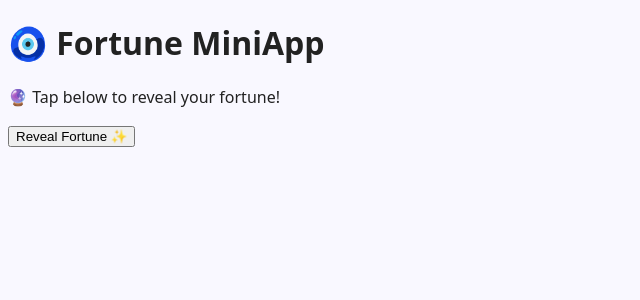
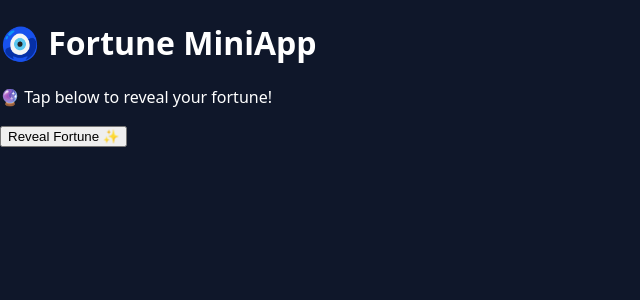
Before and after one commit to forumevi/fortune-miniapp, a Next.js app: page / in a window 1280 px wide. Shown: the top 300 px of the page, without its empty margins (0-640 px from the left). Built offline with nearby package versions, Linux system fonts and the light colour scheme.

Commit message:
Update globals.css

```diff
--- a/styles/globals.css
+++ b/styles/globals.css
@@ -1,5 +1,13 @@
+/* styles/globals.css */
+html,
 body {
+  padding: 0;
+  margin: 0;
   font-family: system-ui, sans-serif;
-  background: #f9f8ff;
-  color: #222;
+  background: #0f172a;
+  color: white;
 }
+
+button {
+  cursor: pointer;
+}
```
